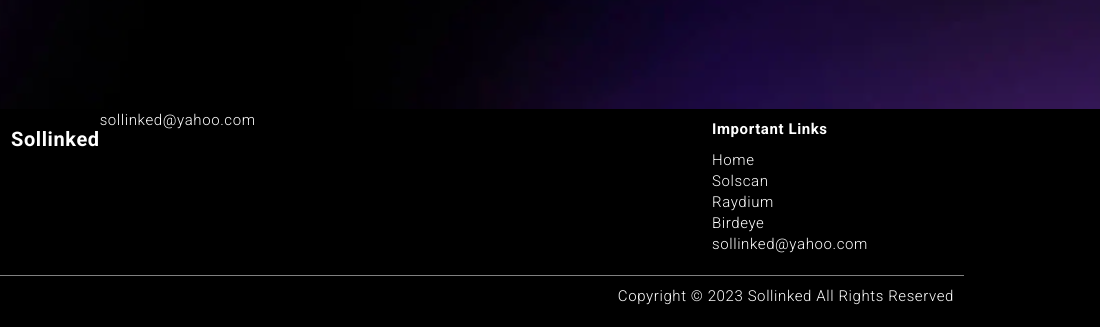
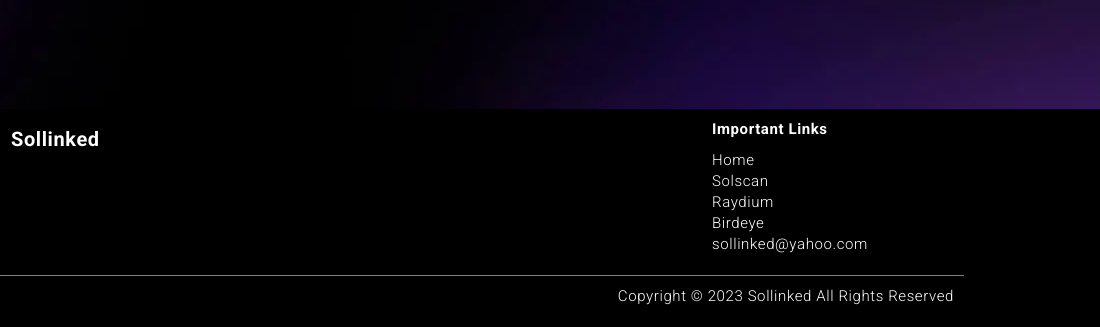
Before and after one commit to rafsan3503/Sollinked, a plain HTML site: page index.html in a window 1280 px wide. Shown: the part 4267-4594 px from the top of the page, 180-1280 px from the left. Drawn offline with nearby package versions, Linux system fonts and the light colour scheme; a web font is replaced by a local one.

Commit message:
Update index.html
email replaced

```diff
--- a/index.html
+++ b/index.html
@@ -133,7 +133,6 @@
                 <div class="footer-container">
                     <div class="company-details"><img src="./sollinked transparent.png" alt="logo">
                         <div>Sollinked</div>
-                        <p>sollinked@yahoo.com</p>
                     </div>
                     <div class="site-map"></div>
                     <div class="site-map"><strong>Important Links</strong>
```
